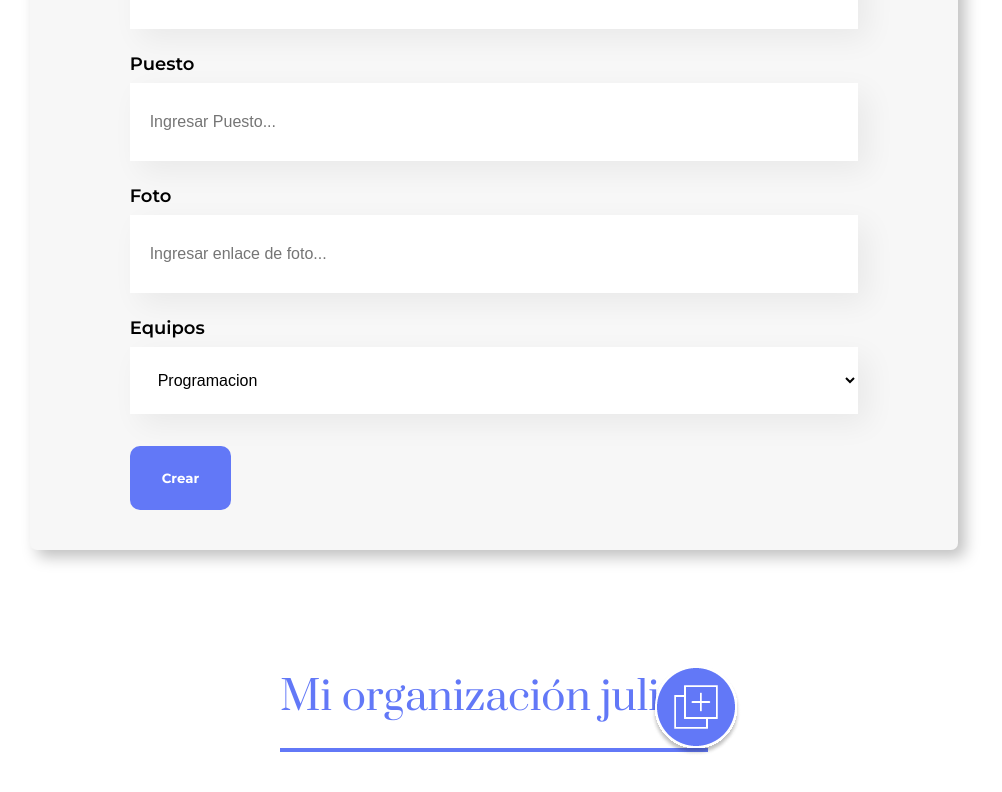
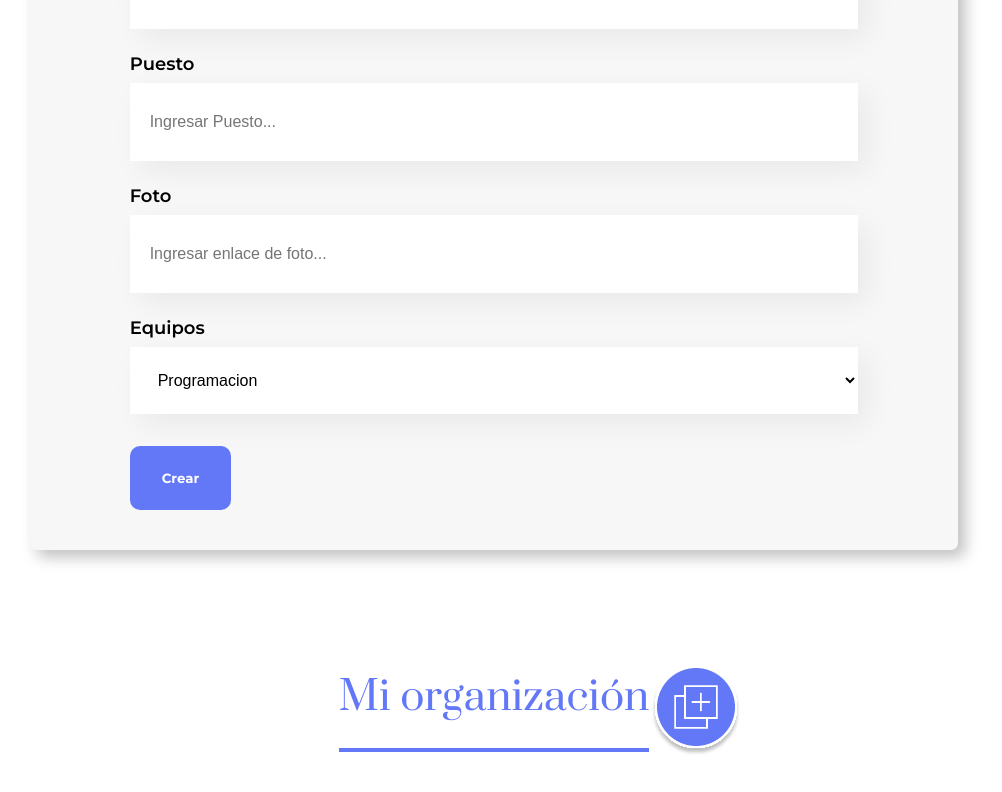
Before and after one commit to JulianRengifo/Org-react, a React (Create React App) app: page / in a window 1280 px wide. Shown: the part 764-1556 px from the top of the page, without its empty margins (146-1148 px from the left). Built offline with nearby package versions, Linux system fonts and the light colour scheme.

Commit message:
Mostrar/Ocultar formulario
Se maneja atraves de props y conditional rendering manejando el concepto ternario o uno mas corto denominado corto circuito

```diff
--- a/src/App.js
+++ b/src/App.js
@@ -1,15 +1,26 @@
-
+import { useState } from 'react';
 import './App.css';
 import Header from './componentes/Header/Header.js'
 import Formulario from './componentes/Formulario/Formulario.js';
 import MiOrg from './componentes/MiOrg/index.js';
 
+//cuando trabajamos con estados tienen que estar dentro de un componente o una funcion
+
 function App() {
+
+  const [mostarFormulario, actualizarMosrar] = useState(true)
+
+  // Ternario --> condicion ? seMuestra : noSemuestra  // funciona como un if else
+  // otro concepto seria corto circuito --> condicion && seMuestra --> {mostrarFormulario && <Formulario/>}
+
+  const cambiarMostrar = () => {
+    actualizarMosrar(!mostarFormulario)
+  }
   return (
     <div>
       <Header />
-      <Formulario/>
-      <MiOrg/>
+      {mostarFormulario ? <Formulario/> : <> </>}
+      <MiOrg cambiarMostrar={cambiarMostrar} />
     </div>
   );
 }
--- a/src/componentes/MiOrg/index.js
+++ b/src/componentes/MiOrg/index.js
@@ -2,28 +2,30 @@
 import {useState} from "react"
 import "./MiOrg.css"
 
-const MiOrg = () => {
+const MiOrg = (props) => {
 
     //Estado - hooks
     //useState
     //useState()
 
-    console.log()
+    console.log(props)
 
     //const [nombreVariable,funcionActualiza] = useState(valorInicial)
     // useState("julian") crea una variable de estado (nombre) con un valor inicial de "julian" y una función (actualizarNombre) para actualizar ese estado.
-    const [nombre, actualizarNombre] = useState("julian") /*Permite para manejar el estado en un componente funcional */
-    const [mostrar, actualizarMosrar] = useState(true)
+    // const [nombre, actualizarNombre] = useState("julian") /*Permite para manejar el estado en un componente funcional */
 
-    const manejarClick = () => {
-        console.log("Mostrar/Ocultar elemento" ,!mostrar) // se muestra el estado en true y se usa la negacion (!) para cambiar el estado
-        actualizarMosrar(!mostrar) // Actualiza el valor negado de mostar cambiando de true a false y viceversa
-    }
+    // const [mostrar, actualizarMosrar] = useState(true)
+
+    //const manejarClick = () => {
+    //    console.log("Mostrar/Ocultar elemento" ,!mostrar) // se muestra el estado en true y se usa la negacion (!) para cambiar el estado
+    //    actualizarMosrar(!mostrar) // Actualiza el valor negado de mostar cambiando de true a false y viceversa
+    //}
 
     return <section className="orgSection">
-        <h3 className="title">Mi organización {nombre}</h3>
-        <img src="/img/add.png" alt="add" onClick={manejarClick}/>
+        <h3 className="title">Mi organización</h3>
+        <img src="/img/add.png" alt="add" onClick={props.cambiarMostrar}/> {/* Cuando damos click en el boton activa el const cambiarMostrar */}
     </section>
+
 }
 
 export default MiOrg;
```
